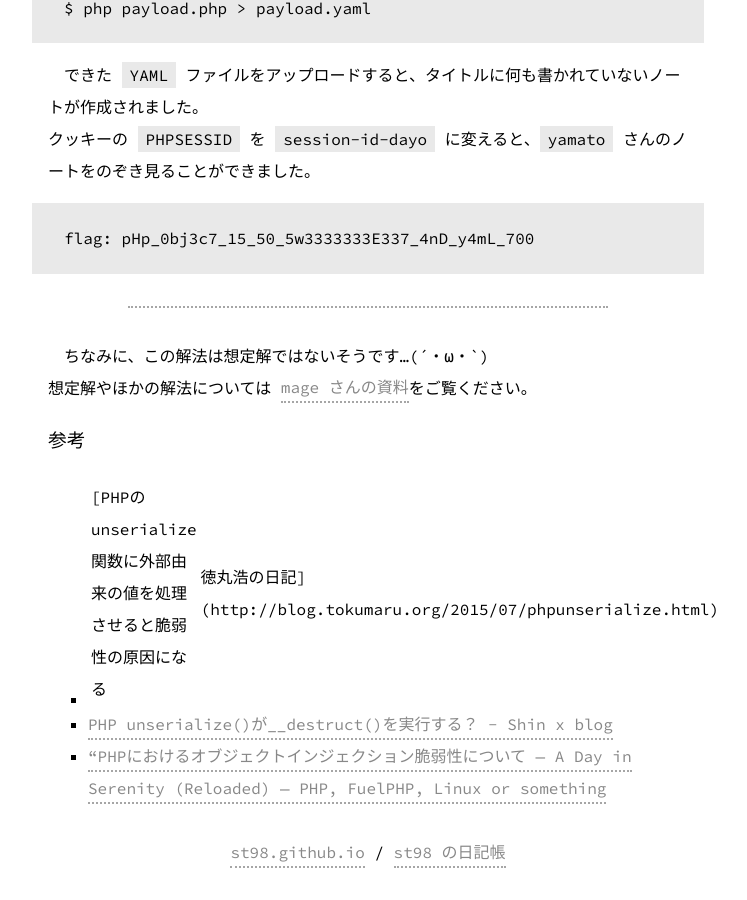
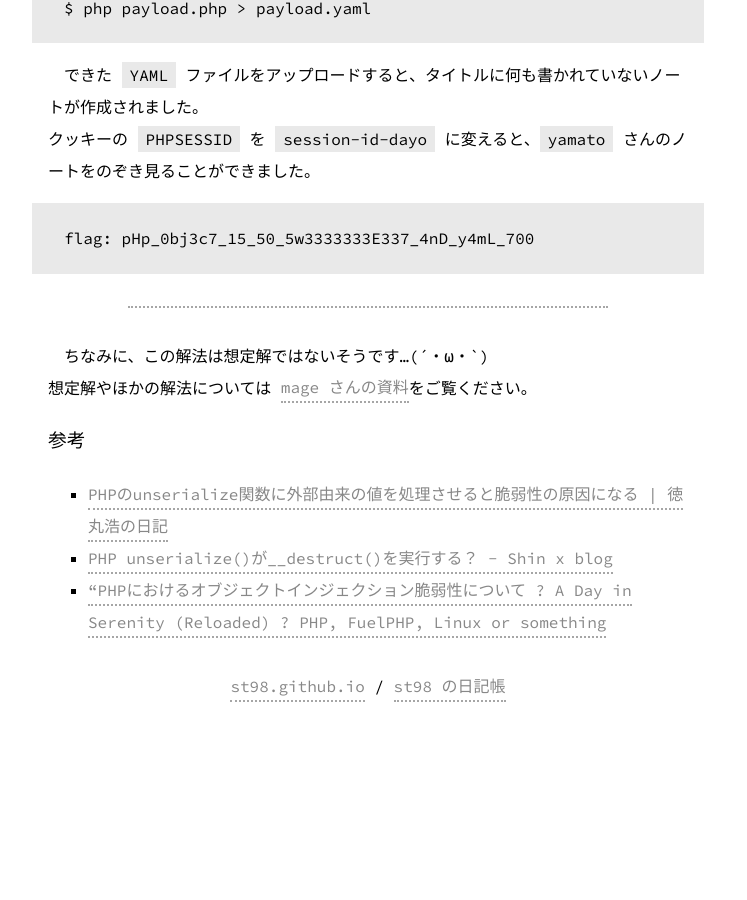
Before and after one commit to st98/diary, a Jekyll site: the page built from _posts/2016-02-08-burning.md, in a window 1280 px wide and 900 px high, scrolled down 17140 px. Shown: the whole window, without its empty margins (272-1019 px from the left). Built offline with Jekyll 4.4.1, drawn with Linux system fonts in a browser that asks for light colours; after the commit the page ends 17874 px from its top, so only the background shows below that; some of the changed text lies outside the part shown.

Commit message:
おかしかったリンクを修正

```diff
--- a/_posts/2016-02-08-burning.md
+++ b/_posts/2016-02-08-burning.md
@@ -462,6 +462,6 @@
 想定解やほかの解法については [mage さんの資料](http://slides.ohcihsiek.jp/ymt-ctf-writeup#35)をご覧ください。
 
 ### 参考
-- [PHPのunserialize関数に外部由来の値を処理させると脆弱性の原因になる | 徳丸浩の日記](http://blog.tokumaru.org/2015/07/phpunserialize.html)
+- [PHPのunserialize関数に外部由来の値を処理させると脆弱性の原因になる \| 徳丸浩の日記](http://blog.tokumaru.org/2015/07/phpunserialize.html)
 - [PHP unserialize()が__destruct()を実行する？ - Shin x blog](http://www.1x1.jp/blog/2010/11/php_unserialize_do_not_call_destruct.html)
-- ["PHPにおけるオブジェクトインジェクション脆弱性について — A Day in Serenity (Reloaded) — PHP, FuelPHP, Linux or something](http://blog.a-way-out.net/blog/2014/07/22/php-object-injection/)
+- ["PHPにおけるオブジェクトインジェクション脆弱性について ? A Day in Serenity (Reloaded) ? PHP, FuelPHP, Linux or something](http://blog.a-way-out.net/blog/2014/07/22/php-object-injection/)
```
Also changed, not shown: other parts of _posts/2016-02-08-burning.md (+1 -1 lines).
